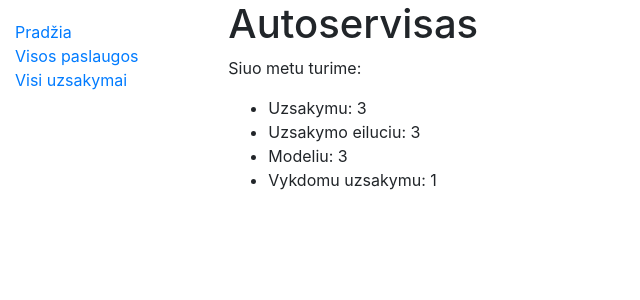
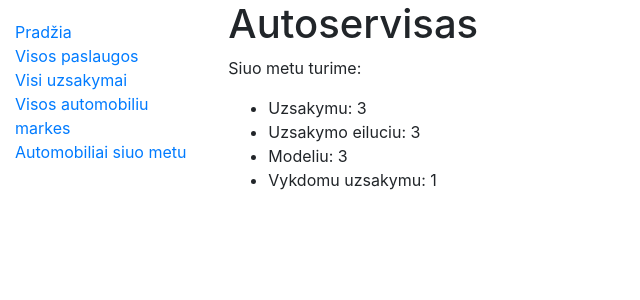
Before and after one commit to Vkasmakr/autoservisas_djang, a Django app: page /autoservisas/ in a window 1280 px wide. Shown: the top 300 px of the page, without its empty margins (0-640 px from the left). Run offline with Django 4.2, Linux system fonts and the light colour scheme; data comes from the database, SQL or seed files in the repository; both versions use the stored data as it was after the commit; some libraries are stand-ins or nearby versions.

Commit message:
added 2 new sections into autoservisas app and created url connection

```diff
--- a/mysite/autoservisas/templates/base.html
+++ b/mysite/autoservisas/templates/base.html
@@ -19,6 +19,8 @@
                 <li><a href="{% url 'index' %}">Pradžia</a></li>
                 <li><a href="">Visos paslaugos</a></li>
                 <li><a href="">Visi uzsakymai</a></li>
+                <li><a href="{% url 'modeliai' %}">Visos automobiliu markes</a></li>
+                <li><a href="{% url 'automobiliai' %}">Automobiliai siuo metu</a></li>
             </ul>
             {% endblock %}
         </div>
--- a/mysite/autoservisas/urls.py
+++ b/mysite/autoservisas/urls.py
@@ -3,4 +3,6 @@ from . import views
 
 urlpatterns = [
     path('', views.index, name='index'),
+    path('modeliai/', views.modeliai, name='modeliai'),
+    path('automobiliai/', views.automobiliai, name='automobiliai')
 ]
--- a/mysite/autoservisas/views.py
+++ b/mysite/autoservisas/views.py
@@ -1,6 +1,6 @@
 from django.shortcuts import render
 from django.http import HttpResponse
-from .models import Uzsakymas, UzsakymoEilute, Modelis
+from .models import Uzsakymas, UzsakymoEilute, Modelis, Automobilis
 
 def index(request):
     num_uzsakymas = Uzsakymas.objects.all().count()  # is models.py, Book klases
@@ -14,4 +14,16 @@ def index(request):
                'num_instances_g': num_instances_g}
     return render(request, 'index.html', context=context)
 
-# Create your views here.
+
+def modeliai(request):
+    modeliai_num = Modelis.objects.all()
+    context = {'modeliai_num': modeliai_num,
+               }
+    return render(request, 'modeliai.html', context=context)
+
+
+def automobiliai(request):
+    automobiliai_num = Automobilis.objects.all()
+    context = {'automobiliai_num': automobiliai_num,
+               }
+    return render(request, 'automobiliai.html', context=context)
```
Also changed, not shown: mysite/autoservisas/templates/automobiliai.html (added, +8 -0 lines), mysite/autoservisas/templates/modeliai.html (added, +8 -0 lines), mysite/db.sqlite3.
